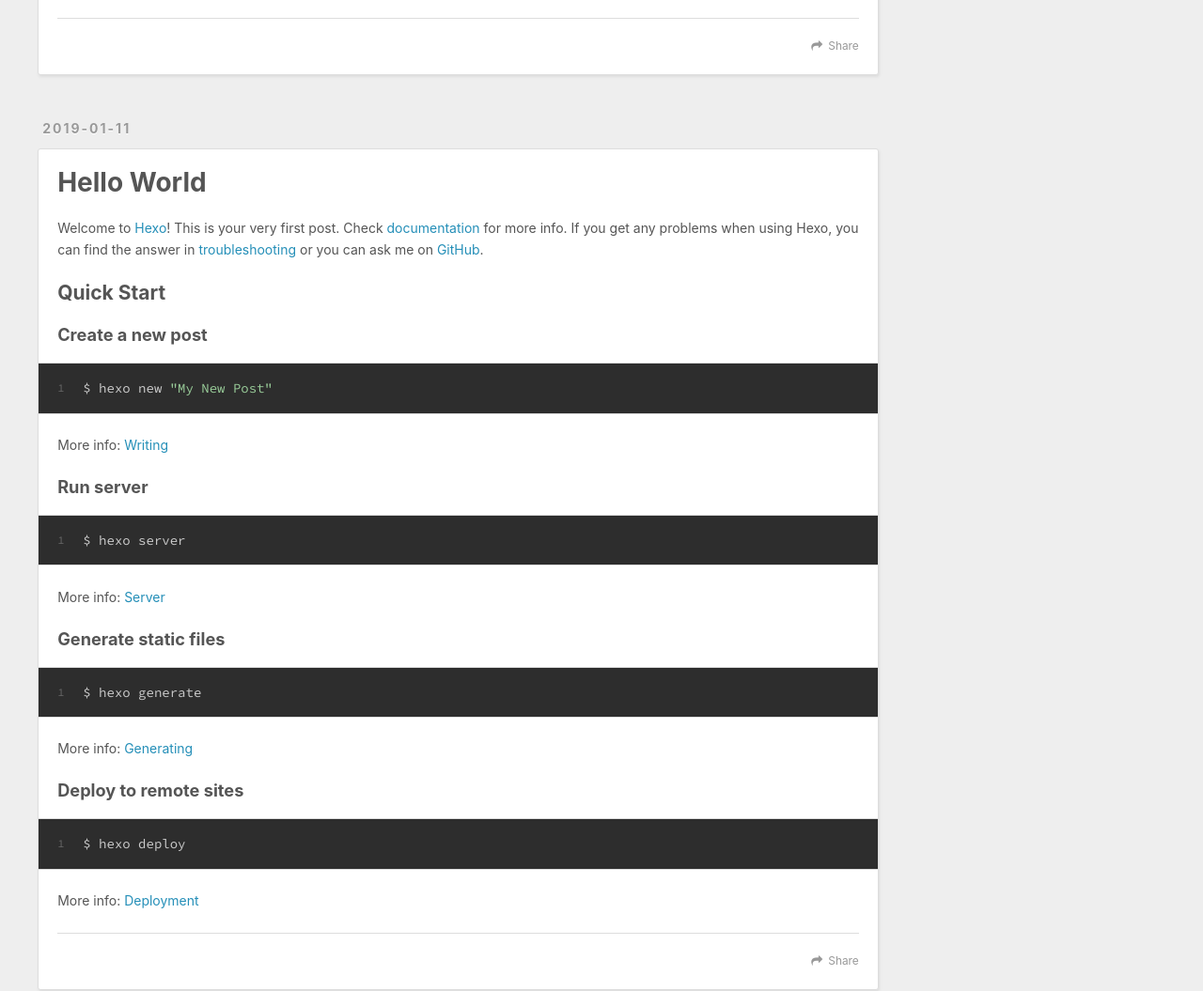
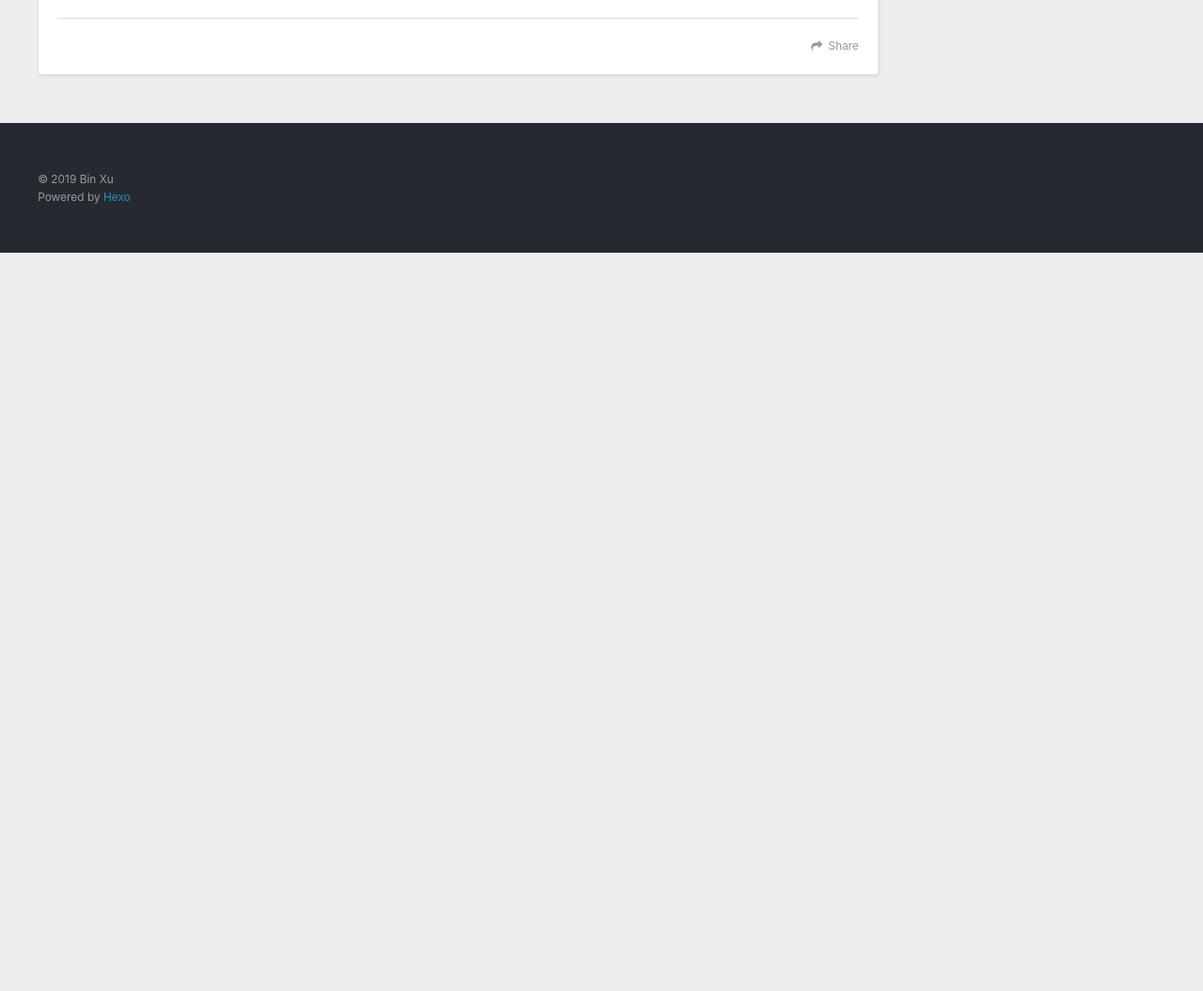
Before and after one commit to Breetz/Breetz.github.io, a plain HTML site: page index.html in a window 1280 px wide. Shown: the part 779-1834 px from the top of the page at 94% size. After the commit the page ends 1048 px from the top, so only its background shows below. Drawn offline with nearby package versions, Linux system fonts and the light colour scheme.

Commit message:
Site updated: 2019-01-23 11:25:20

```diff
--- a/index.html
+++ b/index.html
@@ -89,52 +89,7 @@
 
     </div>
     <footer class="article-footer">
-      <a data-url="http://yoursite.com/2019/01/23/test/" data-id="cjr8m6jlg00005ccjysmzt8km" class="article-share-link">Share</a>
-
-
-    </footer>
-  </div>
-
-</article>
-
-
-
-    <article id="post-hello-world" class="article article-type-post" itemscope="" itemprop="blogPost">
-  <div class="article-meta">
-    <a href="/2019/01/11/hello-world/" class="article-date">
-  <time datetime="2019-01-11T03:03:33.675Z" itemprop="datePublished">2019-01-11</time>
-</a>
-
-  </div>
-  <div class="article-inner">
-
-
-      <header class="article-header">
-
-
-    <h1 itemprop="name">
-      <a class="article-title" href="/2019/01/11/hello-world/">Hello World</a>
-    </h1>
-
-
-      </header>
-
-    <div class="article-entry" itemprop="articleBody">
-
-        <p>Welcome to <a href="https://hexo.io/" target="_blank" rel="noopener">Hexo</a>! This is your very first post. Check <a href="https://hexo.io/docs/" target="_blank" rel="noopener">documentation</a> for more info. If you get any problems when using Hexo, you can find the answer in <a href="https://hexo.io/docs/troubleshooting.html" target="_blank" rel="noopener">troubleshooting</a> or you can ask me on <a href="https://github.com/hexojs/hexo/issues" target="_blank" rel="noopener">GitHub</a>.</p>
-<h2 id="Quick-Start"><a href="#Quick-Start" class="headerlink" title="Quick Start"></a>Quick Start</h2><h3 id="Create-a-new-post"><a href="#Create-a-new-post" class="headerlink" title="Create a new post"></a>Create a new post</h3><figure class="highlight bash"><table><tr><td class="gutter"><pre><span class="line">1</span><br></pre></td><td class="code"><pre><span class="line">$ hexo new <span class="string">"My New Post"</span></span><br></pre></td></tr></table></figure>
-<p>More info: <a href="https://hexo.io/docs/writing.html" target="_blank" rel="noopener">Writing</a></p>
-<h3 id="Run-server"><a href="#Run-server" class="headerlink" title="Run server"></a>Run server</h3><figure class="highlight bash"><table><tr><td class="gutter"><pre><span class="line">1</span><br></pre></td><td class="code"><pre><span class="line">$ hexo server</span><br></pre></td></tr></table></figure>
-<p>More info: <a href="https://hexo.io/docs/server.html" target="_blank" rel="noopener">Server</a></p>
-<h3 id="Generate-static-files"><a href="#Generate-static-files" class="headerlink" title="Generate static files"></a>Generate static files</h3><figure class="highlight bash"><table><tr><td class="gutter"><pre><span class="line">1</span><br></pre></td><td class="code"><pre><span class="line">$ hexo generate</span><br></pre></td></tr></table></figure>
-<p>More info: <a href="https://hexo.io/docs/generating.html" target="_blank" rel="noopener">Generating</a></p>
-<h3 id="Deploy-to-remote-sites"><a href="#Deploy-to-remote-sites" class="headerlink" title="Deploy to remote sites"></a>Deploy to remote sites</h3><figure class="highlight bash"><table><tr><td class="gutter"><pre><span class="line">1</span><br></pre></td><td class="code"><pre><span class="line">$ hexo deploy</span><br></pre></td></tr></table></figure>
-<p>More info: <a href="https://hexo.io/docs/deployment.html" target="_blank" rel="noopener">Deployment</a></p>
-
-
-    </div>
-    <footer class="article-footer">
-      <a data-url="http://yoursite.com/2019/01/11/hello-world/" data-id="cjr8m6jm500015ccj4v5va7l1" class="article-share-link">Share</a>
+      <a data-url="http://yoursite.com/2019/01/23/test/" data-id="cjr8mbfil0000mkcjr98hv895" class="article-share-link">Share</a>
 
 
     </footer>
@@ -178,10 +133,6 @@
             <a href="/2019/01/23/test/">许彬的测试</a>
           </li>
 
-          <li>
-            <a href="/2019/01/11/hello-world/">Hello World</a>
-          </li>
-
       </ul>
     </div>
   </div>
```
Also changed, not shown: 2019/01/11/hello-world/index.html (+1 -1 lines), 2019/01/23/test/index.html (+1 -15 lines), archives/2019/01/index.html (+0 -23 lines), archives/2019/index.html (+0 -23 lines), archives/index.html (+0 -23 lines).
